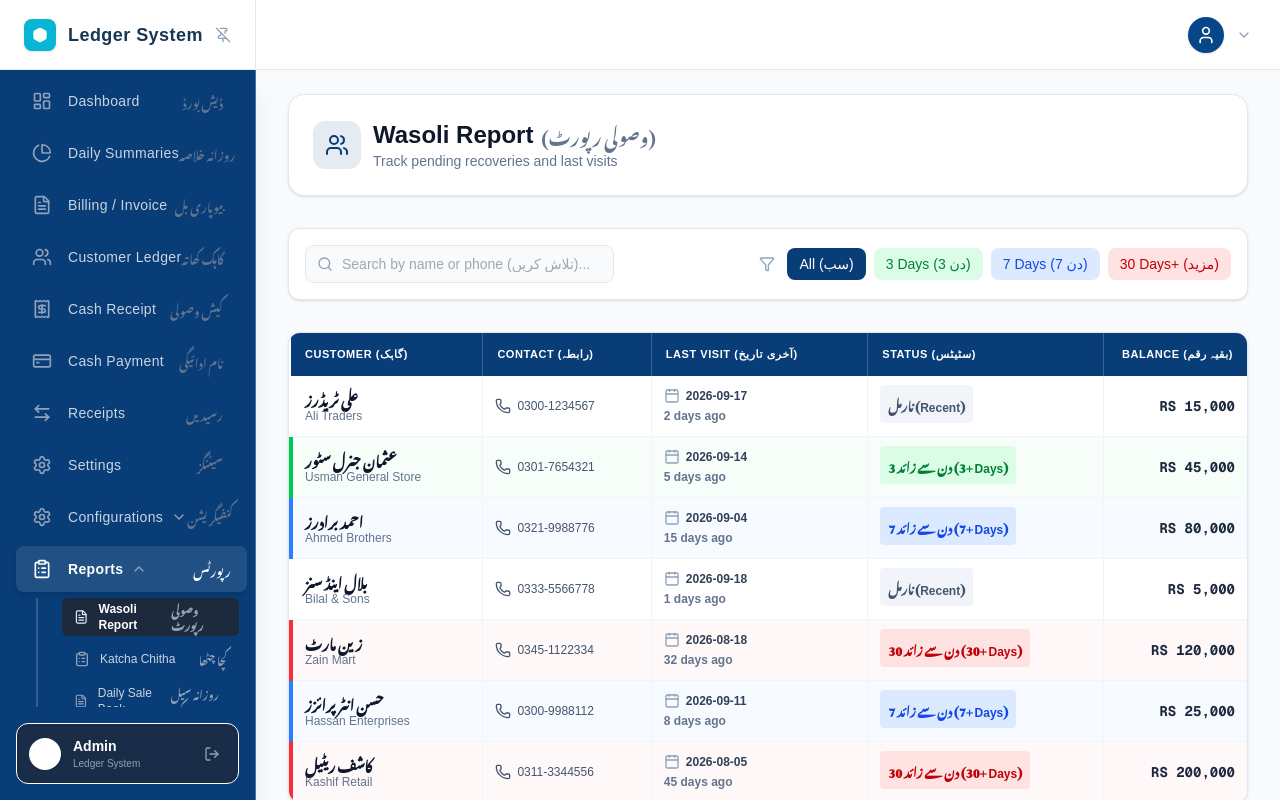
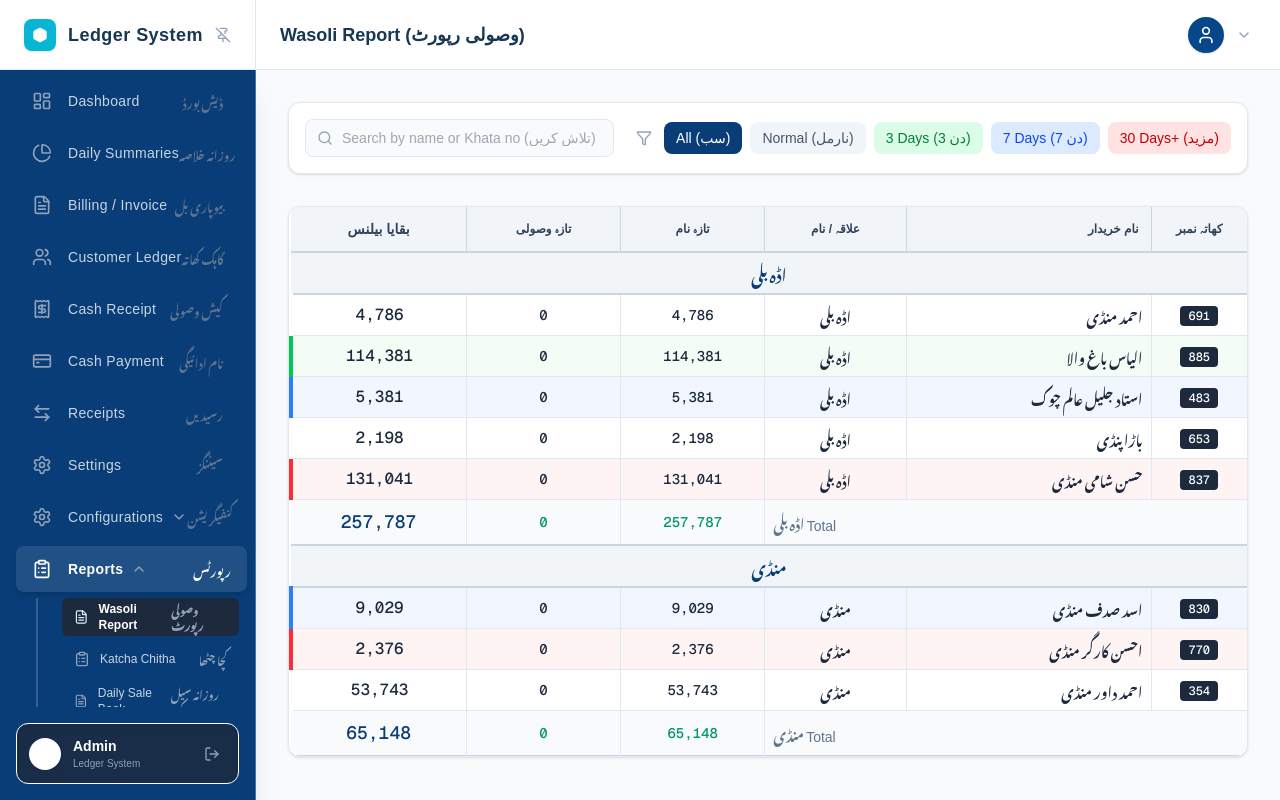
Before and after one commit to SamarRashid/Ledger-System, a Next.js app: page /reports/wasoli-report in a window 1280 px wide. Built offline with nearby package versions, Linux system fonts and the light colour scheme; a web font is replaced by a local one.

Commit message:
updation

```diff
--- a/src/app/(main)/reports/wasoli-report/page.tsx
+++ b/src/app/(main)/reports/wasoli-report/page.tsx
@@ -5,27 +5,33 @@ import { Search, Filter, Phone, Calendar, Users } from "lucide-react";
 
 interface WasoliRecord {
   id: number;
+  accountNo: string;
   customerNameEn: string;
   customerNameUr: string;
+  area: string;
   phone: string;
   lastPaymentDate: string; // YYYY-MM-DD format
+  freshDebt: number;
+  freshReceipt: number;
   balance: number;
 }
 
-// Generate some mock data
+// Generate some mock data matching the printed report structure
 const today = new Date();
 const mockData: WasoliRecord[] = [
-  { id: 1, customerNameEn: "Ali Traders", customerNameUr: "علی ٹریڈرز", phone: "0300-1234567", lastPaymentDate: new Date(today.getTime() - 2 * 24 * 60 * 60 * 1000).toISOString().split('T')[0], balance: 15000 },
-  { id: 2, customerNameEn: "Usman General Store", customerNameUr: "عثمان جنرل سٹور", phone: "0301-7654321", lastPaymentDate: new Date(today.getTime() - 5 * 24 * 60 * 60 * 1000).toISOString().split('T')[0], balance: 45000 },
-  { id: 3, customerNameEn: "Ahmed Brothers", customerNameUr: "احمد برادرز", phone: "0321-9988776", lastPaymentDate: new Date(today.getTime() - 15 * 24 * 60 * 60 * 1000).toISOString().split('T')[0], balance: 80000 },
-  { id: 4, customerNameEn: "Bilal & Sons", customerNameUr: "بلال اینڈ سنز", phone: "0333-5566778", lastPaymentDate: new Date(today.getTime() - 1 * 24 * 60 * 60 * 1000).toISOString().split('T')[0], balance: 5000 },
-  { id: 5, customerNameEn: "Zain Mart", customerNameUr: "زین مارٹ", phone: "0345-1122334", lastPaymentDate: new Date(today.getTime() - 32 * 24 * 60 * 60 * 1000).toISOString().split('T')[0], balance: 120000 },
-  { id: 6, customerNameEn: "Hassan Enterprises", customerNameUr: "حسن انٹرپرائزز", phone: "0300-9988112", lastPaymentDate: new Date(today.getTime() - 8 * 24 * 60 * 60 * 1000).toISOString().split('T')[0], balance: 25000 },
-  { id: 7, customerNameEn: "Kashif Retail", customerNameUr: "کاشف ریٹیل", phone: "0311-3344556", lastPaymentDate: new Date(today.getTime() - 45 * 24 * 60 * 60 * 1000).toISOString().split('T')[0], balance: 200000 },
+  { id: 1, accountNo: "691", customerNameEn: "Ahmed Mandi", customerNameUr: "احمد منڈی", area: "اڈہ بلی", phone: "0300-1234567", lastPaymentDate: new Date(today.getTime() - 2 * 24 * 60 * 60 * 1000).toISOString().split('T')[0], freshDebt: 4786, freshReceipt: 0, balance: 4786 },
+  { id: 2, accountNo: "885", customerNameEn: "Ilyas Bagh Wala", customerNameUr: "الیاس باغ والا", area: "اڈہ بلی", phone: "0301-7654321", lastPaymentDate: new Date(today.getTime() - 5 * 24 * 60 * 60 * 1000).toISOString().split('T')[0], freshDebt: 114381, freshReceipt: 0, balance: 114381 },
+  { id: 3, accountNo: "483", customerNameEn: "Ustad Jaleel", customerNameUr: "استاد جلیل عالم چوک", area: "اڈہ بلی", phone: "0321-9988776", lastPaymentDate: new Date(today.getTime() - 15 * 24 * 60 * 60 * 1000).toISOString().split('T')[0], freshDebt: 5381, freshReceipt: 0, balance: 5381 },
+  { id: 4, accountNo: "653", customerNameEn: "Bara Pindi", customerNameUr: "باڑا پنڈی", area: "اڈہ بلی", phone: "0333-5566778", lastPaymentDate: new Date(today.getTime() - 1 * 24 * 60 * 60 * 1000).toISOString().split('T')[0], freshDebt: 2198, freshReceipt: 0, balance: 2198 },
+  { id: 5, accountNo: "837", customerNameEn: "Hassan Shami Mandi", customerNameUr: "حسن شامی منڈی", area: "اڈہ بلی", phone: "0345-1122334", lastPaymentDate: new Date(today.getTime() - 32 * 24 * 60 * 60 * 1000).toISOString().split('T')[0], freshDebt: 131041, freshReceipt: 0, balance: 131041 },
+
+  { id: 6, accountNo: "830", customerNameEn: "Asad Sadaf Mandi", customerNameUr: "اسد صدف منڈی", area: "منڈی", phone: "0300-9988112", lastPaymentDate: new Date(today.getTime() - 8 * 24 * 60 * 60 * 1000).toISOString().split('T')[0], freshDebt: 9029, freshReceipt: 0, balance: 9029 },
+  { id: 7, accountNo: "770", customerNameEn: "Ahsan Kargar Mandi", customerNameUr: "احسن کارگر منڈی", area: "منڈی", phone: "0311-3344556", lastPaymentDate: new Date(today.getTime() - 45 * 24 * 60 * 60 * 1000).toISOString().split('T')[0], freshDebt: 2376, freshReceipt: 0, balance: 2376 },
+  { id: 8, accountNo: "354", customerNameEn: "Ahmed Dawar Mandi", customerNameUr: "احمد داور منڈی", area: "منڈی", phone: "0322-4455667", lastPaymentDate: new Date(today.getTime() - 2 * 24 * 60 * 60 * 1000).toISOString().split('T')[0], freshDebt: 53743, freshReceipt: 0, balance: 53743 },
 ];
 
 export default function WasoliReportPage() {
-  const [filter, setFilter] = useState<"all" | "3days" | "7days" | "30days">("all");
+  const [filter, setFilter] = useState<"all" | "normal" | "3days" | "7days" | "30days">("all");
   const [searchTerm, setSearchTerm] = useState("");
 
   const calculateDaysAgo = (dateStr: string) => {
@@ -39,13 +45,14 @@ export default function WasoliReportPage() {
       const daysAgo = calculateDaysAgo(record.lastPaymentDate);
 
       // Filter by days
+      if (filter === "normal" && daysAgo >= 3) return false;
       if (filter === "3days" && (daysAgo < 3 || daysAgo >= 7)) return false;
       if (filter === "7days" && (daysAgo < 7 || daysAgo >= 30)) return false;
       if (filter === "30days" && daysAgo < 30) return false;
 
       // Filter by search
       const searchStr = searchTerm.toLowerCase();
-      if (searchTerm && !record.customerNameEn.toLowerCase().includes(searchStr) && !record.customerNameUr.includes(searchStr) && !record.phone.includes(searchStr)) {
+      if (searchTerm && !record.customerNameEn.toLowerCase().includes(searchStr) && !record.customerNameUr.includes(searchStr) && !record.accountNo.includes(searchStr)) {
         return false;
       }
 
@@ -53,48 +60,44 @@ export default function WasoliReportPage() {
     });
   }, [filter, searchTerm]);
 
+  // Group by Area
+  const groupedData = useMemo(() => {
+    const groups: { [key: string]: WasoliRecord[] } = {};
+    filteredData.forEach(record => {
+      if (!groups[record.area]) {
+        groups[record.area] = [];
+      }
+      groups[record.area].push(record);
+    });
+    return groups;
+  }, [filteredData]);
+
   const getRowColorClass = (daysAgo: number) => {
-    if (daysAgo >= 30) return "bg-red-50/50 hover:bg-red-100/50 border-l-4 border-l-red-500 dark:bg-red-900/10 dark:hover:bg-red-900/20";
-    if (daysAgo >= 7) return "bg-blue-50/50 hover:bg-blue-100/50 border-l-4 border-l-blue-500 dark:bg-blue-900/10 dark:hover:bg-blue-900/20";
-    if (daysAgo >= 3) return "bg-green-50/50 hover:bg-green-100/50 border-l-4 border-l-green-500 dark:bg-green-900/10 dark:hover:bg-green-900/20";
+    if (daysAgo >= 30) return "bg-red-50/80 hover:bg-red-100 border-l-4 border-l-red-500 dark:bg-red-900/10 dark:hover:bg-red-900/20";
+    if (daysAgo >= 7) return "bg-blue-50/80 hover:bg-blue-100 border-l-4 border-l-blue-500 dark:bg-blue-900/10 dark:hover:bg-blue-900/20";
+    if (daysAgo >= 3) return "bg-green-50/80 hover:bg-green-100 border-l-4 border-l-green-500 dark:bg-green-900/10 dark:hover:bg-green-900/20";
     return "hover:bg-slate-50 dark:hover:bg-slate-700/50 border-l-4 border-l-transparent";
   };
 
   const getStatusBadge = (daysAgo: number) => {
-    if (daysAgo >= 30) return <span className="bg-red-100 text-red-700 dark:bg-red-900/30 dark:text-red-400 px-2 py-1 rounded text-xs font-bold font-urdu">30 دن سے زائد (30+ Days)</span>;
-    if (daysAgo >= 7) return <span className="bg-blue-100 text-blue-700 dark:bg-blue-900/30 dark:text-blue-400 px-2 py-1 rounded text-xs font-bold font-urdu">7 دن سے زائد (7+ Days)</span>;
-    if (daysAgo >= 3) return <span className="bg-green-100 text-green-700 dark:bg-green-900/30 dark:text-green-400 px-2 py-1 rounded text-xs font-bold font-urdu">3 دن سے زائد (3+ Days)</span>;
-    return <span className="bg-slate-100 text-slate-600 dark:bg-slate-700 dark:text-slate-300 px-2 py-1 rounded text-xs font-bold font-urdu">نارمل (Recent)</span>;
+    if (daysAgo >= 30) return <span className="bg-red-100 text-red-700 dark:bg-red-900/30 dark:text-red-400 px-2 py-1 rounded text-xs font-bold font-urdu">30 دن سے زائد</span>;
+    if (daysAgo >= 7) return <span className="bg-blue-100 text-blue-700 dark:bg-blue-900/30 dark:text-blue-400 px-2 py-1 rounded text-xs font-bold font-urdu">7 دن سے زائد</span>;
+    if (daysAgo >= 3) return <span className="bg-green-100 text-green-700 dark:bg-green-900/30 dark:text-green-400 px-2 py-1 rounded text-xs font-bold font-urdu">3 دن سے زائد</span>;
+    return <span className="bg-slate-100 text-slate-600 dark:bg-slate-700 dark:text-slate-300 px-2 py-1 rounded text-xs font-bold font-urdu">نارمل</span>;
   };
 
   return (
     <div className="max-w-7xl mx-auto space-y-6 lg:space-y-8 animate-in fade-in duration-500 pb-12">
 
-      {/* HEADER SECTION */}
-      <div className="flex flex-col sm:flex-row justify-between items-start sm:items-center gap-4 bg-white dark:bg-slate-900 p-6 rounded-2xl shadow-sm border border-slate-200 dark:border-slate-800">
-        <div className="flex items-center gap-3">
-          <div className="h-12 w-12 bg-[#083D77]/10 dark:bg-blue-900/30 text-[#083D77] dark:text-blue-400 rounded-xl flex items-center justify-center shrink-0">
-            <Users className="h-6 w-6" />
-          </div>
-          <div>
-            <h1 className="text-xl md:text-2xl font-bold text-slate-900 dark:text-white flex items-center gap-2">
-              Wasoli Report
-              <span className="font-urdu text-lg font-medium text-slate-500">(وصولی رپورٹ)</span>
-            </h1>
-            <p className="text-sm text-slate-500 dark:text-slate-400">Track pending recoveries and last visits</p>
-          </div>
-        </div>
-      </div>
-
       {/* FILTERS & SEARCH */}
-      <div className="bg-white dark:bg-slate-800 p-4 rounded-xl shadow-sm border border-slate-200 dark:border-slate-700 flex flex-col md:flex-row justify-between items-center gap-4">
+      <div className="bg-white dark:bg-slate-800 p-4 rounded-xl shadow-sm border border-slate-200 dark:border-slate-700 flex flex-col md:flex-row justify-between items-center gap-4 mt-2">
 
         {/* Search */}
         <div className="relative w-full md:w-1/3">
           <Search className="absolute left-3 top-1/2 -translate-y-1/2 h-4 w-4 text-slate-400" />
           <input
             type="text"
-            placeholder="Search by name or phone (تلاش کریں)..."
+            placeholder="Search by name or Khata no (تلاش کریں)..."
             value={searchTerm}
             onChange={(e) => setSearchTerm(e.target.value)}
             className="w-full pl-9 pr-4 py-2 bg-slate-50 dark:bg-slate-700/50 border border-slate-200 dark:border-slate-600 rounded-lg text-sm focus:outline-none focus:ring-2 focus:ring-[#083D77]"
@@ -109,6 +112,12 @@ export default function WasoliReportPage() {
             className={`px-3 py-1.5 rounded-lg text-sm font-medium transition-colors ${filter === "all" ? "bg-[#083D77] text-white" : "bg-slate-100 text-slate-600 hover:bg-slate-200 dark:bg-slate-700 dark:text-slate-300 dark:hover:bg-slate-600"}`}
           >
             All (سب)
+          </button>
+          <button
+            onClick={() => setFilter("normal")}
+            className={`px-3 py-1.5 rounded-lg text-sm font-medium transition-colors ${filter === "normal" ? "bg-slate-600 text-white" : "bg-slate-100 text-slate-600 hover:bg-slate-200 dark:bg-slate-700 dark:text-slate-300 dark:hover:bg-slate-600"}`}
+          >
+            Normal (نارمل)
           </button>
           <button
             onClick={() => setFilter("3days")}
@@ -135,95 +144,126 @@ export default function WasoliReportPage() {
       <div className="bg-white dark:bg-slate-800 rounded-xl shadow-sm border border-slate-200 dark:border-slate-700 overflow-hidden">
 
         {/* Mobile View */}
-        <div className="md:hidden divide-y divide-slate-100 dark:divide-slate-700">
-          {filteredData.length === 0 ? (
-            <div className="p-8 text-center text-slate-500 font-urdu">کوئی ریکارڈ نہیں ملا (No records found)</div>
+        <div className="md:hidden divide-y divide-slate-100 dark:divide-slate-700" dir="rtl">
+          {Object.keys(groupedData).length === 0 ? (
+            <div className="p-8 text-center text-slate-500 font-urdu">کوئی ریکارڈ نہیں ملا</div>
           ) : (
-            filteredData.map((record) => {
+            Object.keys(groupedData).map((area) => (
+              <React.Fragment key={area}>
+                <div className="bg-[#083D77]/10 dark:bg-slate-700/50 p-2 font-urdu font-bold text-center text-lg border-y border-slate-200 dark:border-slate-600">
+                  {area}
+                </div>
+                {groupedData[area].map((record) => {
                   const daysAgo = calculateDaysAgo(record.lastPaymentDate);
                   return (
                     <div key={record.id} className={`p-4 flex flex-col gap-3 transition-colors ${getRowColorClass(daysAgo)}`}>
                       <div className="flex justify-between items-start">
                         <div>
+                          <div className="flex items-center gap-2">
+                            <span className="bg-slate-800 text-white text-xs px-2 py-0.5 rounded font-mono font-bold">{record.accountNo}</span>
                             <h3 className="font-bold text-slate-900 dark:text-white font-urdu text-lg">{record.customerNameUr}</h3>
-                      <p className="text-xs text-slate-500">{record.customerNameEn}</p>
+                          </div>
                         </div>
                         {getStatusBadge(daysAgo)}
                       </div>
 
-                  <div className="flex justify-between items-center text-sm">
-                    <div className="flex items-center gap-1.5 text-slate-600 dark:text-slate-400">
-                      <Phone className="h-3.5 w-3.5" />
-                      {record.phone}
+                      <div className="grid grid-cols-2 gap-2 text-sm mt-2">
+                        <div className="bg-slate-50 dark:bg-slate-800/50 p-2 rounded">
+                          <span className="block text-xs font-urdu text-slate-500">تازہ نام (Debt)</span>
+                          <span className="font-bold">{record.freshDebt.toLocaleString()}</span>
                         </div>
-                    <div className="flex items-center gap-1.5 text-slate-600 dark:text-slate-400">
-                      <Calendar className="h-3.5 w-3.5" />
-                      {record.lastPaymentDate}
+                        <div className="bg-slate-50 dark:bg-slate-800/50 p-2 rounded">
+                          <span className="block text-xs font-urdu text-slate-500">تازہ وصولی (Receipt)</span>
+                          <span className="font-bold">{record.freshReceipt.toLocaleString()}</span>
                         </div>
                       </div>
 
-                  <div className="pt-2 border-t border-slate-200/50 dark:border-slate-700/50 flex justify-between items-center">
-                    <span className="text-xs font-urdu text-slate-500">بقیہ رقم (Balance)</span>
-                    <span className="font-bold text-lg text-slate-800 dark:text-slate-200">
-                      RS {record.balance.toLocaleString()}
+                      <div className="pt-2 border-t border-slate-200/50 dark:border-slate-700/50 flex justify-between items-center mt-1">
+                        <span className="font-urdu font-bold text-slate-700">بقایا بیلنس (Remaining)</span>
+                        <span className="font-black text-xl text-slate-900 dark:text-white">
+                          {record.balance.toLocaleString()}
                         </span>
                       </div>
                     </div>
                   );
-            })
+                })}
+              </React.Fragment>
+            ))
           )}
         </div>
 
         {/* Desktop View */}
-        <div className="hidden md:block overflow-x-auto">
-          <table className="w-full text-left border-collapse text-xs">
+        <div className="hidden md:block overflow-x-auto" dir="rtl">
+          <table className="w-full text-right border-collapse text-sm">
             <thead>
-              <tr className="bg-[#083D77] text-white font-bold uppercase tracking-wider text-[11px]">
-                <th className="p-3.5 border-r border-white/20">Customer (گاہک)</th>
-                <th className="p-3.5 border-r border-white/20">Contact (رابطہ)</th>
-                <th className="p-3.5 border-r border-white/20">Last Visit (آخری تاریخ)</th>
-                <th className="p-3.5 border-r border-white/20">Status (سٹیٹس)</th>
-                <th className="p-3.5 text-right w-36">Balance (بقیہ رقم)</th>
+              <tr className="bg-slate-100 dark:bg-slate-800 text-slate-700 dark:text-slate-300 uppercase text-xs border-b-2 border-slate-300 dark:border-slate-600">
+                <th className="p-3 border-l border-slate-300 dark:border-slate-700 text-center w-24">کھاتہ نمبر</th>
+                <th className="p-3 border-l border-slate-300 dark:border-slate-700">نام خریدار</th>
+                <th className="p-3 border-l border-slate-300 dark:border-slate-700 text-center">علاقہ / نام</th>
+                <th className="p-3 border-l border-slate-300 dark:border-slate-700 text-center">تازہ نام</th>
+                <th className="p-3 border-l border-slate-300 dark:border-slate-700 text-center">تازہ وصولی</th>
+                <th className="p-3 text-center text-sm">بقایا بیلنس</th>
               </tr>
             </thead>
-            <tbody className="divide-y divide-slate-100 dark:divide-slate-700 font-medium text-slate-700 dark:text-slate-300">
-              {filteredData.length === 0 ? (
+            <tbody className="divide-y divide-slate-200 dark:divide-slate-700 font-medium text-slate-800 dark:text-slate-200">
+              {Object.keys(groupedData).length === 0 ? (
                 <tr>
-                  <td colSpan={5} className="p-8 text-center text-slate-500 font-urdu border-l-4 border-l-transparent">کوئی ریکارڈ نہیں ملا (No records found)</td>
+                  <td colSpan={6} className="p-8 text-center text-slate-500 font-urdu border-l-4 border-l-transparent">کوئی ریکارڈ نہیں ملا</td>
                 </tr>
               ) : (
-                filteredData.map((record) => {
+                Object.keys(groupedData).map((area) => (
+                  <React.Fragment key={area}>
+                    {/* Area Group Header */}
+                    <tr className="bg-[#083D77]/5 dark:bg-slate-700/50 border-y-2 border-slate-300 dark:border-slate-600">
+                      <td colSpan={6} className="p-2 text-center font-urdu text-base text-[#083D77] dark:text-blue-300">
+                        {area}
+                      </td>
+                    </tr>
+
+                    {/* Area Records */}
+                    {groupedData[area].map((record) => {
                       const daysAgo = calculateDaysAgo(record.lastPaymentDate);
                       return (
                         <tr key={record.id} className={`transition-colors ${getRowColorClass(daysAgo)}`}>
-                      <td className="p-3 border-r border-slate-100 dark:border-slate-700">
-                        <div className="font-urdu font-bold text-slate-900 dark:text-white text-sm">{record.customerNameUr}</div>
-                        <div className="text-xs text-slate-500">{record.customerNameEn}</div>
+                          <td className="p-2 border-l border-slate-200 dark:border-slate-700 text-center">
+                            <span className="bg-slate-800 text-white text-xs px-2 py-0.5 rounded font-mono">{record.accountNo}</span>
                           </td>
-                      <td className="p-3 border-r border-slate-100 dark:border-slate-700">
-                        <div className="flex items-center gap-1.5 text-slate-600 dark:text-slate-400">
-                          <Phone className="h-4 w-4" />
-                          {record.phone}
-                        </div>
+                          <td className="p-2 border-l border-slate-200 dark:border-slate-700">
+                            <div className="font-urdu text-sm">{record.customerNameUr}</div>
                           </td>
-                      <td className="p-3 border-r border-slate-100 dark:border-slate-700">
-                        <div className="flex flex-col">
-                          <span className="flex items-center gap-1.5 font-bold">
-                            <Calendar className="h-4 w-4 text-slate-400" />
-                            {record.lastPaymentDate}
-                          </span>
-                          <span className="text-xs text-slate-500 mt-1 font-bold">{daysAgo} days ago</span>
-                        </div>
+                          <td className="p-2 border-l border-slate-200 dark:border-slate-700 text-center font-urdu text-sm">
+                            {record.area}
                           </td>
-                      <td className="p-3 border-r border-slate-100 dark:border-slate-700">
-                        {getStatusBadge(daysAgo)}
+                          <td className="p-2 border-l border-slate-200 dark:border-slate-700 text-center font-mono text-sm">
+                            {record.freshDebt > 0 ? record.freshDebt.toLocaleString() : ""}
                           </td>
-                      <td className="p-3 text-right font-mono font-bold text-sm text-slate-800 dark:text-slate-200">
-                        RS {record.balance.toLocaleString()}
+                          <td className="p-2 border-l border-slate-200 dark:border-slate-700 text-center font-mono text-sm">
+                            {record.freshReceipt > 0 ? record.freshReceipt.toLocaleString() : "0"}
+                          </td>
+                          <td className="p-2 text-center font-mono text-base">
+                            {record.balance.toLocaleString()}
                           </td>
                         </tr>
                       );
-                })
+                    })}
+
+                    {/* Area Totals (Optional) */}
+                    <tr className="bg-slate-50 dark:bg-slate-800 border-y border-slate-300 dark:border-slate-600">
+                      <td colSpan={3} className="p-2 border-l border-slate-200 dark:border-slate-700 text-left font-urdu text-sm text-slate-500">
+                        Total {area}
+                      </td>
+                      <td className="p-2 border-l border-slate-200 dark:border-slate-700 text-center font-mono text-emerald-600 dark:text-emerald-400">
+                        {groupedData[area].reduce((sum, r) => sum + r.freshDebt, 0).toLocaleString()}
+                      </td>
+                      <td className="p-2 border-l border-slate-200 dark:border-slate-700 text-center font-mono text-emerald-600 dark:text-emerald-400">
+                        {groupedData[area].reduce((sum, r) => sum + r.freshReceipt, 0).toLocaleString()}
+                      </td>
+                      <td className="p-2 text-center font-mono text-lg text-[#083D77] dark:text-blue-400">
+                        {groupedData[area].reduce((sum, r) => sum + r.balance, 0).toLocaleString()}
+                      </td>
+                    </tr>
+                  </React.Fragment>
+                ))
               )}
             </tbody>
           </table>
--- a/src/components/layout/Header.tsx
+++ b/src/components/layout/Header.tsx
@@ -32,8 +32,8 @@ export function Header({ onMobileMenuClick, isSidebarPinned, setIsSidebarPinned
     if (pathname?.includes('summaries')) return 'Daily Summaries (روزانہ خلاصہ)';
     if (pathname?.includes('item-list')) return 'Item List (فہرست اشیاء)';
     if (pathname?.includes('receipts-payments')) return 'Receipts (رسیدیں)';
-    if (pathname?.includes('katcha-chitha')) return '';
-    if (pathname?.includes('wasoli-report')) return '';
+    if (pathname?.includes('katcha-chitha')) return 'Katcha Chitha (کچا چٹھا)';
+    if (pathname?.includes('wasoli-report')) return 'Wasoli Report (وصولی رپورٹ)';
     return 'Ledger System';
   };
 
```
Also changed, not shown: src/app/(main)/billing/page.tsx (+6 -3 lines), src/app/(main)/katcha-chitha/page.tsx (+22 -21 lines), src/app/(main)/summaries/page.tsx (+75 -58 lines). Lines whose indentation alone changed are shown as unchanged.
